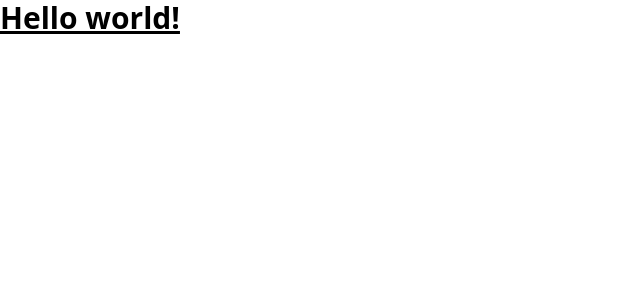
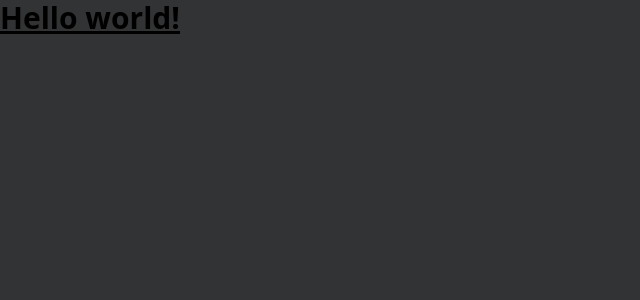
Before and after one commit to AdilAhmedShekhani/React-Project, a React (Vite) app in the folder Contact App/contactapp/: page / in a window 1280 px wide. Shown: the top 300 px of the page, without its empty margins (0-640 px from the left). Built offline with nearby package versions, Linux system fonts and the light colour scheme.

Commit message:
Firebase Config

```diff
--- a/Contact App/contactapp/package.json
+++ b/Contact App/contactapp/package.json
@@ -10,6 +10,7 @@
     "preview": "vite preview"
   },
   "dependencies": {
+    "firebase": "^10.9.0",
     "react": "^18.2.0",
     "react-dom": "^18.2.0"
   },
--- /dev/null
+++ b/Contact App/contactapp/src/config/firebase.js
@@ -0,0 +1,19 @@
+// Import the functions you need from the SDKs you need
+import { initializeApp } from "firebase/app";
+import { getFirestore } from "firebase/firestore";
+// TODO: Add SDKs for Firebase products that you want to use
+// https://firebase.google.com/docs/web/setup#available-libraries
+
+// Your web app's Firebase configuration
+const firebaseConfig = {
+  apiKey: "AIzaSyAbj9AxV0Hv2-Ziz7aF-APSGFHmBuiXkZs",
+  authDomain: "vite-contact-fd8a5.firebaseapp.com",
+  projectId: "vite-contact-fd8a5",
+  storageBucket: "vite-contact-fd8a5.appspot.com",
+  messagingSenderId: "967553375663",
+  appId: "1:967553375663:web:6882d5983c3eb902dfe35a",
+};
+
+// Initialize Firebase
+export const app = initializeApp(firebaseConfig);
+export const db = getFirestore(app);
--- a/Contact App/contactapp/src/index.css
+++ b/Contact App/contactapp/src/index.css
@@ -1,3 +1,7 @@
 @tailwind base;
 @tailwind components;
 @tailwind utilities;
+
+body {
+  background-color: #323334;
+}
--- a/Contact App/contactapp/tailwind.config.js
+++ b/Contact App/contactapp/tailwind.config.js
@@ -2,7 +2,14 @@
 export default {
   content: ["./index.html", "./src/**/*.{js,ts,jsx,tsx}"],
   theme: {
-    extend: {},
+    extend: {
+      colors: {
+        gray: "#5A5959",
+        yellow: "#FFEAAE",
+        "dark-yellow": "#FCCA3F",
+        orange: "#F6820C",
+      },
+    },
   },
   plugins: [],
 };
```
Also changed, not shown: 1 other file (tests, documents, lock files or other folders).
